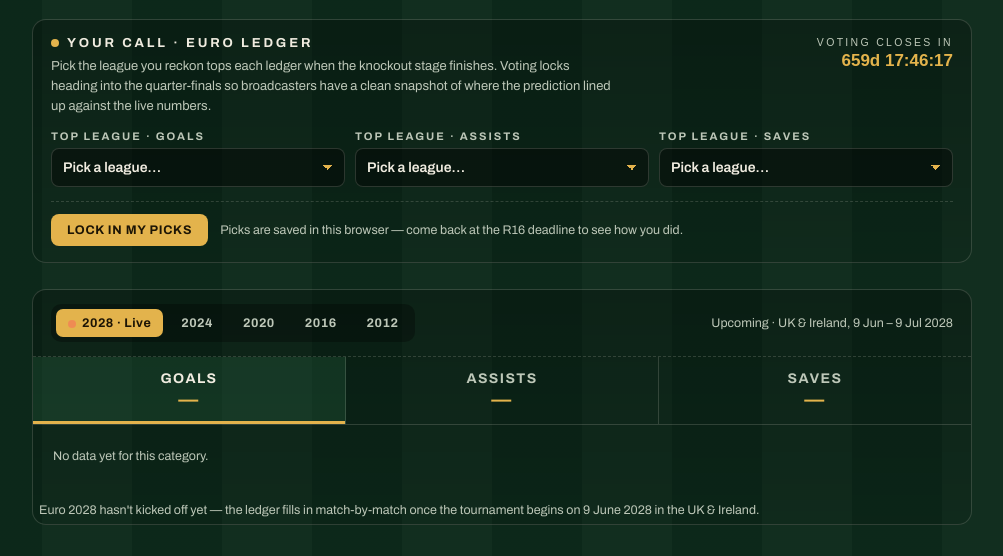
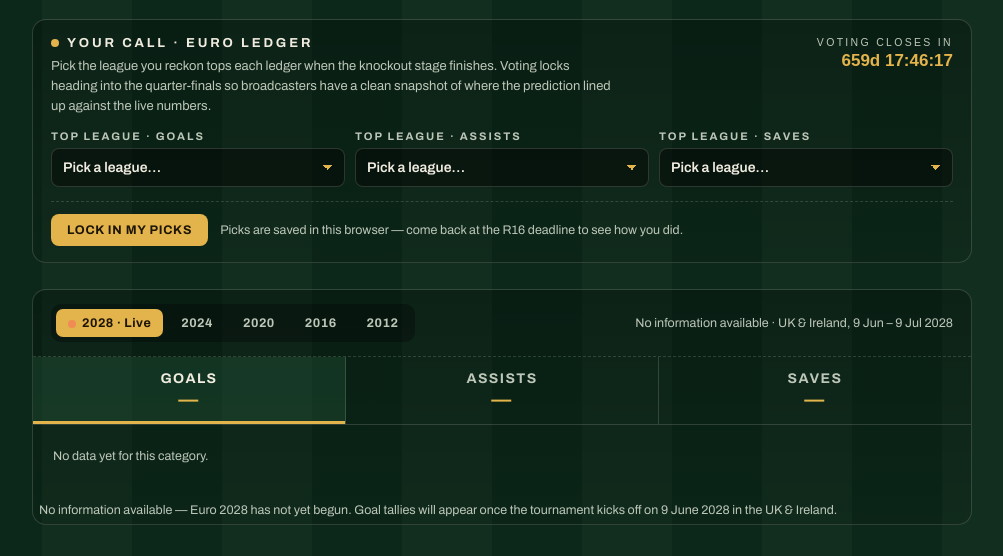
Before and after one commit to douglasdemaio/Euro-Cup-League-Ledger, a plain HTML site: page index.html in a window 1280 px wide. Shown: the part 239-795 px from the top of the page, without its empty margins (138-1141 px from the left). Drawn offline with Linux system fonts and the light colour scheme; a web font is replaced by a local one.

Commit message:
Update 2028 section to reflect no information available
Euro 2028 has not yet begun, so update the NOTES and updated string
to clearly state no data can be populated until the tournament starts.

```diff
--- a/data/2028.json
+++ b/data/2028.json
@@ -1,5 +1,5 @@
 {
-  "updated": "Upcoming · UK & Ireland, 9 Jun – 9 Jul 2028",
+  "updated": "No information available · UK & Ireland, 9 Jun – 9 Jul 2028",
   "goals": [],
   "assists": [],
   "saves": []
--- a/index.html
+++ b/index.html
@@ -404,7 +404,7 @@
  * ---------------------------------------------------------------- */
 const WC = {
   "2028": {
-    "updated": "Upcoming · UK & Ireland, 9 Jun – 9 Jul 2028",
+    "updated": "No information available · UK & Ireland, 9 Jun – 9 Jul 2028",
     "goals": [],
     "assists": [],
     "saves": []
@@ -1202,9 +1202,9 @@
 };
 
 const NOTES = {
-  "2028-goals":"Euro 2028 hasn't kicked off yet — the ledger fills in match-by-match once the tournament begins on 9 June 2028 in the UK & Ireland.",
-  "2028-assists":"No matches played yet — assist totals populate as the tournament unfolds.",
-  "2028-saves":"No matches played yet — goalkeeper save totals populate as the tournament unfolds.",
+  "2028-goals":"No information available — Euro 2028 has not yet begun. Goal tallies will appear once the tournament kicks off on 9 June 2028 in the UK & Ireland.",
+  "2028-assists":"No information available — Euro 2028 has not yet begun. Assist tallies will appear once matches are played.",
+  "2028-saves":"No information available — Euro 2028 has not yet begun. Save tallies will appear once matches are played.",
   "2024-goals":"Euro 2024 — Germany hosted; 51 matches, 117 tournament goals. Bundesliga clubs led the league table on the back of Germany's own strong showing and a Spain squad packed with Bundesliga-based imports.",
   "2024-assists":"Assist data compiled from UEFA official match reports. Attribution can vary slightly between data providers.",
   "2024-saves":"Regulation saves only across all 51 matches. Spain's Unai Simón and Georgia's Giorgi Mamardashvili (both La Liga) between them accounted for the bulk of La Liga's leading save total.",
```
